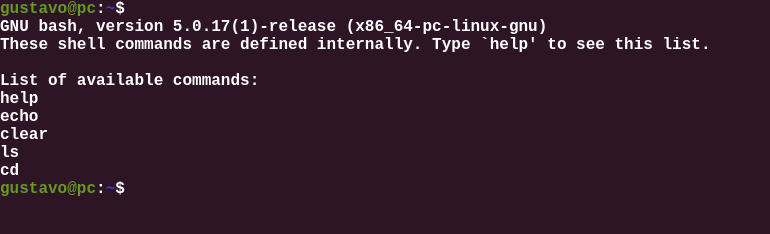
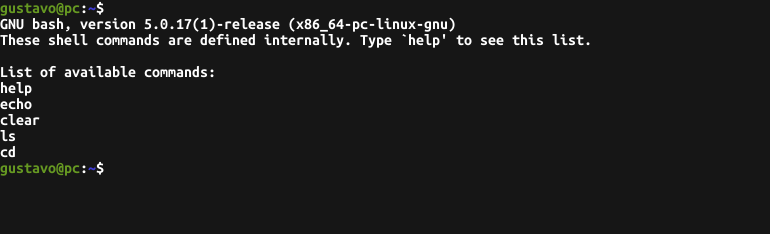
Before and after one commit to GustavoMartinsDosSantos/terminal_site, a plain HTML site: page index.html in a window 1280 px wide. Shown: the whole page, without its empty margins (0-770 px from the left). Drawn offline with Linux system fonts and the light colour scheme.

Commit message:
Change styles and location fallback

```diff
--- a/index.html
+++ b/index.html
@@ -11,7 +11,7 @@
         table {
             color: #FFFFFF;
             font-weight: bold;
-            font-family: monospace;
+            font-family: "Ubuntu Mono", monospace;
             font-size: 16px;
         }
 
@@ -19,7 +19,7 @@
         span {
             padding: 0px;
             margin: 0px;
-            background-color: #2D1525;
+            background-color: #161616;
         }
 
         input {
@@ -51,6 +51,9 @@
             padding-right: 20px;
         }
     </style>
+    <link rel="preconnect" href="https://fonts.googleapis.com">
+    <link rel="preconnect" href="https://fonts.gstatic.com" crossorigin>
+    <link href="https://fonts.googleapis.com/css2?family=Ubuntu+Mono:ital,wght@0,400;0,700;1,400;1,700&display=swap" rel="stylesheet">
 </head>
 
 <body>
--- a/js/navigation.js
+++ b/js/navigation.js
@@ -9,7 +9,7 @@ let navigationTree = {
         },
         skills: {
             "PHP - 2 years": "",
-            "JavaScript - 2 years": "",
+            "JavaScript - 5 years": console.log("SALVE"),
         }
     }
 }
--- a/js/strings.js
+++ b/js/strings.js
@@ -1,11 +1,3 @@
-const supportedLanguages = Object.keys(strings);
-
-let userLanguage = navigator.language || navigator.userLanguage;
-
-if (!supportedLanguages.includes(userLanguage)) {
-  userLanguage = "en-US";
-}
-
 const strings = {
   "pt-BR": {
     commandNotFound: "Comando '<?>' não encontrado",
@@ -16,3 +8,11 @@ const strings = {
     notADirectory: "cd: '<?>': Not a directory",
   },
 };
+
+const supportedLanguages = Object.keys(strings);
+
+let userLanguage = navigator.language || navigator.userLanguage;
+
+if (!supportedLanguages.includes(userLanguage)) {
+  userLanguage = "en-US";
+}
```
